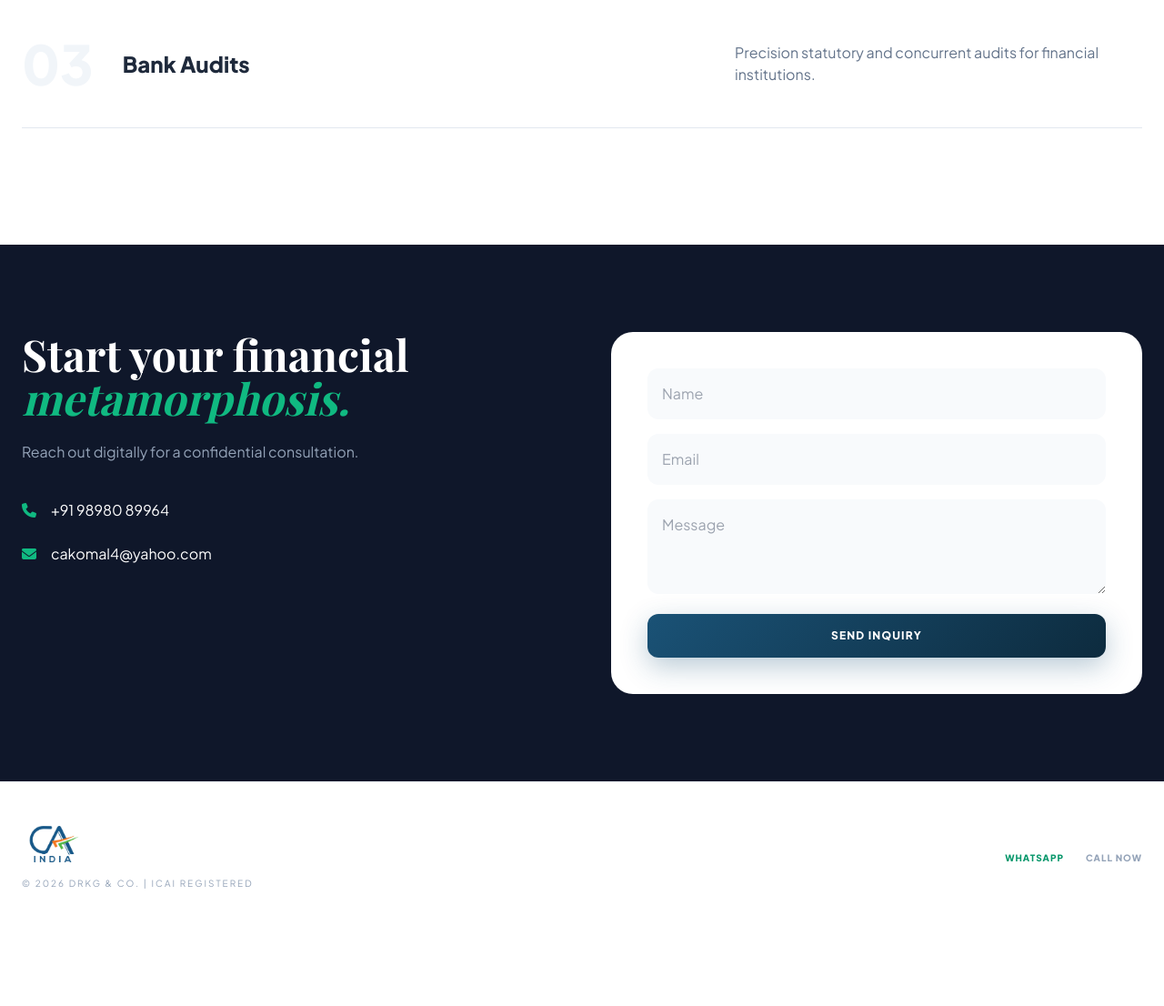
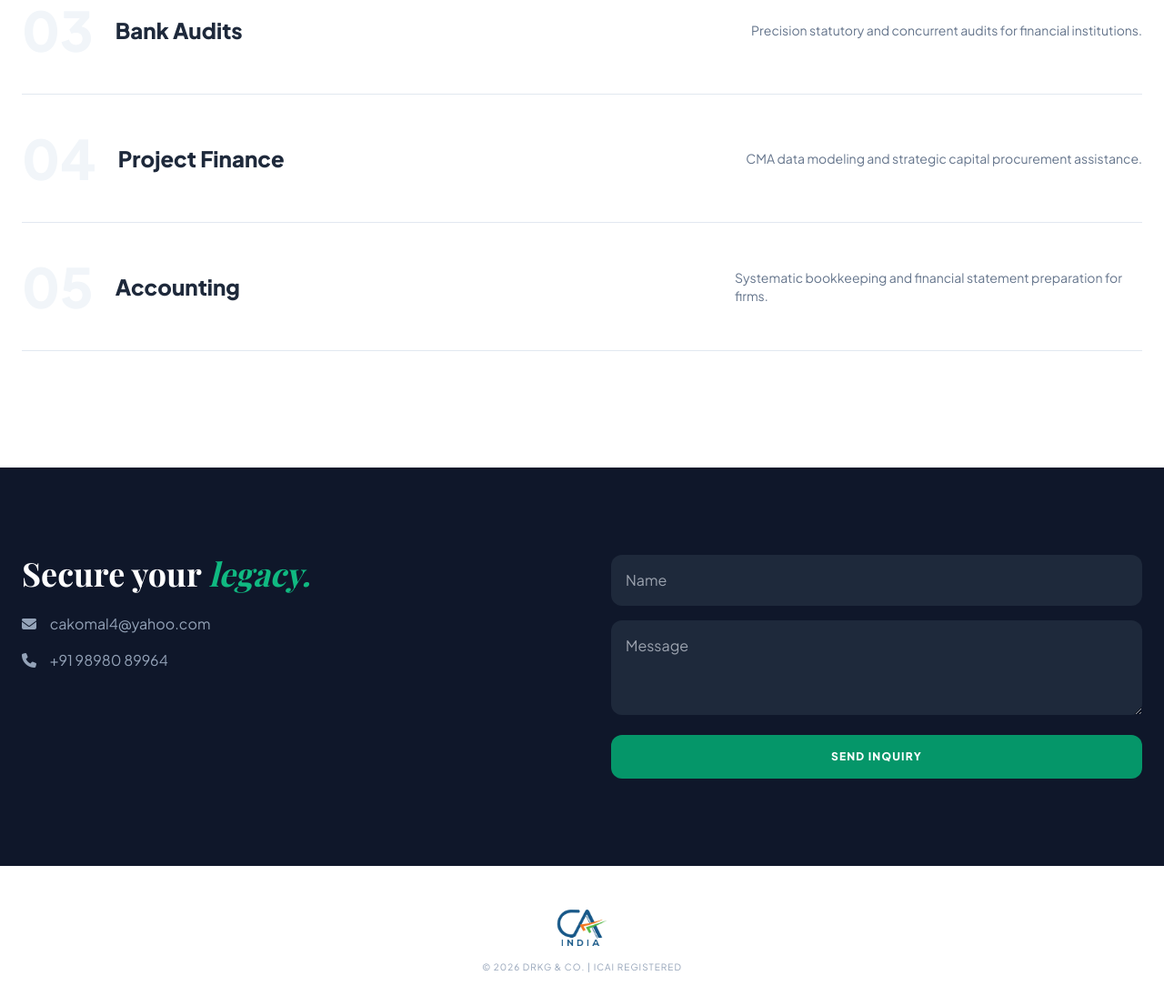
Before and after one commit to bkapasiagency-star/drkgwebsite2, a plain HTML site: page index.html in a window 1280 px wide. Shown: the part 1402-2508 px from the top of the page at 91% size. Before the commit the page ends 2429 px from the top, so only its background shows below. Drawn offline with nearby package versions, Linux system fonts and the light colour scheme; a web font is replaced by a local one.

Commit message:
Update index.html

```diff
--- a/index.html
+++ b/index.html
@@ -13,15 +13,13 @@
         :root {
             --ca-blue: #1A5276;
             --ca-emerald: #27AE60;
-            --ca-saffron: #F48221;
         }
 
         body { font-family: 'Plus Jakarta Sans', sans-serif; background-color: #ffffff; color: #1a202c; overflow-x: hidden; }
         .serif { font-family: 'Playfair Display', serif; }
 
-        /* Floating Nav with fixed mobile width */
         .nav-glass {
-            background: rgba(255, 255, 255, 0.85);
+            background: rgba(255, 255, 255, 0.9);
             backdrop-filter: blur(15px);
             border: 1px solid rgba(0,0,0,0.08);
             border-radius: 50px;
@@ -46,11 +44,10 @@
 </head>
 <body>
 
-    <header class="fixed w-full z-50 px-3 md:px-10 pt-4">
+    <header class="fixed w-full z-50 px-2 md:px-10 pt-4">
         <nav class="nav-glass max-w-7xl mx-auto px-4 md:px-8 h-16 md:h-20 flex items-center justify-between">
             <div class="flex items-center space-x-2 md:space-x-4 shrink-0">
                 <img src="New-CA-logo.webp" alt="CA Logo" class="h-8 md:h-12 w-auto shrink-0">
-                <div class="h-6 w-[1px] bg-slate-200 hidden sm:block"></div>
                 <span class="text-sm md:text-xl font-extrabold text-slate-800 tracking-tighter uppercase whitespace-nowrap">DRKG & CO.</span>
             </div>
 
@@ -61,7 +58,7 @@
                 <a href="#contact" class="hover:text-emerald-600 transition">Contact</a>
             </div>
 
-            <a href="tel:+919898089964" class="bg-slate-900 text-white px-4 md:px-6 py-2 md:py-3 rounded-full text-[10px] md:text-xs font-bold uppercase tracking-widest hover:bg-emerald-600 transition shadow-lg shrink-0 ml-2">
+            <a href="tel:+919898089964" class="bg-slate-900 text-white px-4 md:px-6 py-2 md:py-3 rounded-full text-[10px] md:text-xs font-bold uppercase tracking-widest hover:bg-emerald-600 transition shadow-lg shrink-0">
                 Secure Call
             </a>
         </nav>
@@ -69,7 +66,6 @@
 
     <section id="home" class="relative min-h-screen flex items-center pt-24">
         <div class="max-w-7xl mx-auto px-6 grid lg:grid-cols-2 gap-16 items-center">
-
             <div data-aos="fade-up" data-aos-duration="1000">
                 <div class="flex items-center space-x-2 mb-6">
                     <div class="h-[2px] w-8 bg-emerald-500"></div>
@@ -78,23 +74,18 @@
                 <h1 class="serif text-5xl lg:text-8xl text-slate-900 leading-tight mb-8">
                     Modern <span class="text-slate-400 italic">Financial</span> <br>Architecture.
                 </h1>
-                <p class="text-lg text-slate-500 mb-10 max-w-md font-light leading-relaxed">
-                    At DRKG & Co., we design fiscal strategies that protect and propel your business forward.
-                </p>
                 <div class="flex items-center space-x-4 md:space-x-6">
-                    <a href="#contact" class="cta-premium text-white px-8 md:px-10 py-4 md:py-5 rounded-full font-bold text-xs md:text-sm uppercase tracking-widest hover:scale-105 transition-all">Consultation</a>
+                    <a href="#contact" class="cta-premium text-white px-8 py-4 rounded-full font-bold text-xs uppercase tracking-widest hover:scale-105 transition-all">Consultation</a>
                     <div class="h-10 w-[1px] bg-slate-200"></div>
                     <p class="text-[10px] font-bold text-slate-400 uppercase tracking-widest">13+ Years • 1k+ Clients</p>
                 </div>
             </div>
 
             <div class="relative mt-12 lg:mt-0" data-aos="zoom-in" data-aos-duration="1200">
-                <div class="relative p-2 border border-slate-100 rounded-br-[100px]">
-                    <img src="komal.jpg" alt="CA Komal Bhavnagari" class="rounded-br-[100px] shadow-2xl h-[400px] md:h-[600px] w-full object-cover">
-                </div>
-                <div class="absolute -bottom-6 md:-bottom-10 -left-4 md:-left-10 bg-white p-6 md:p-8 shadow-2xl rounded-2xl max-w-[240px] md:max-w-xs border border-slate-50">
-                    <h3 class="serif text-xl md:text-2xl text-slate-900">Komal Bhavnagari</h3>
-                    <p class="text-emerald-600 font-bold text-[9px] md:text-[10px] uppercase tracking-widest mt-2">Founder • F.C.A. • LL.B.</p>
+                <img src="komal.jpg" alt="CA Komal Bhavnagari" class="rounded-br-[100px] shadow-2xl h-[400px] md:h-[600px] w-full object-cover">
+                <div class="absolute -bottom-6 -left-4 bg-white p-6 shadow-2xl rounded-2xl border border-slate-50">
+                    <h3 class="serif text-xl text-slate-900 leading-none">Komal Bhavnagari</h3>
+                    <p class="text-emerald-600 font-bold text-[9px] uppercase tracking-widest mt-2">Founder • F.C.A. • LL.B.</p>
                 </div>
             </div>
         </div>
@@ -102,76 +93,75 @@
 
     <section id="services" class="py-32 bg-white">
         <div class="max-w-7xl mx-auto px-6">
-            <div class="flex flex-col mb-20" data-aos="fade-up">
-                <h2 class="serif text-5xl lg:text-6xl text-slate-900 mb-2">Our Expertise</h2>
-                <span class="text-slate-400 font-bold uppercase tracking-[0.3em] text-[10px] md:text-xs">Bespoke Financial Services</span>
-                <div class="h-1 w-20 bg-emerald-500 mt-6"></div>
+            <div class="flex flex-col mb-16" data-aos="fade-up">
+                <h2 class="serif text-5xl lg:text-6xl text-slate-900 leading-none">Our Expertise</h2>
+                <span class="text-slate-400 font-bold uppercase tracking-[0.3em] text-[10px] mt-4 block">Bespoke Financial Services</span>
             </div>
 
             <div class="grid lg:grid-cols-1">
                 <div class="service-hover-card py-10 flex flex-col md:flex-row md:items-center justify-between group" data-aos="fade-up">
-                    <div class="flex items-center space-x-6 md:space-x-8">
+                    <div class="flex items-center space-x-6">
                         <span class="text-slate-100 group-hover:text-emerald-100 text-4xl md:text-6xl font-bold transition">01</span>
                         <h4 class="text-xl md:text-2xl font-bold text-slate-800">Income Tax Return</h4>
                     </div>
-                    <p class="text-slate-500 md:max-w-md mt-4 md:mt-0 text-sm md:text-base">Strategic planning and filing for high-impact individuals and corporates.</p>
+                    <p class="text-slate-500 md:max-w-md mt-4 md:mt-0 text-sm">Strategic planning and filing for high-impact individuals and corporates.</p>
                 </div>
 
                 <div class="service-hover-card py-10 flex flex-col md:flex-row md:items-center justify-between group" data-aos="fade-up">
-                    <div class="flex items-center space-x-6 md:space-x-8">
+                    <div class="flex items-center space-x-6">
                         <span class="text-slate-100 group-hover:text-emerald-100 text-4xl md:text-6xl font-bold transition">02</span>
                         <h4 class="text-xl md:text-2xl font-bold text-slate-800">GST Services</h4>
                     </div>
-                    <p class="text-slate-500 md:max-w-md mt-4 md:mt-0 text-sm md:text-base">Comprehensive governance, audits, and periodic filing management.</p>
+                    <p class="text-slate-500 md:max-w-md mt-4 md:mt-0 text-sm">Comprehensive governance, audits, and periodic filing management.</p>
                 </div>
 
                 <div class="service-hover-card py-10 flex flex-col md:flex-row md:items-center justify-between group" data-aos="fade-up">
-                    <div class="flex items-center space-x-6 md:space-x-8">
+                    <div class="flex items-center space-x-6">
                         <span class="text-slate-100 group-hover:text-emerald-100 text-4xl md:text-6xl font-bold transition">03</span>
                         <h4 class="text-xl md:text-2xl font-bold text-slate-800">Bank Audits</h4>
                     </div>
-                    <p class="text-slate-500 md:max-w-md mt-4 md:mt-0 text-sm md:text-base">Precision statutory and concurrent audits for financial institutions.</p>
+                    <p class="text-slate-500 md:max-w-md mt-4 md:mt-0 text-sm">Precision statutory and concurrent audits for financial institutions.</p>
+                </div>
+
+                <div class="service-hover-card py-10 flex flex-col md:flex-row md:items-center justify-between group" data-aos="fade-up">
+                    <div class="flex items-center space-x-6">
+                        <span class="text-slate-100 group-hover:text-emerald-100 text-4xl md:text-6xl font-bold transition">04</span>
+                        <h4 class="text-xl md:text-2xl font-bold text-slate-800">Project Finance</h4>
+                    </div>
+                    <p class="text-slate-500 md:max-w-md mt-4 md:mt-0 text-sm">CMA data modeling and strategic capital procurement assistance.</p>
+                </div>
+
+                <div class="service-hover-card py-10 flex flex-col md:flex-row md:items-center justify-between group" data-aos="fade-up">
+                    <div class="flex items-center space-x-6">
+                        <span class="text-slate-100 group-hover:text-emerald-100 text-4xl md:text-6xl font-bold transition">05</span>
+                        <h4 class="text-xl md:text-2xl font-bold text-slate-800">Accounting</h4>
+                    </div>
+                    <p class="text-slate-500 md:max-w-md mt-4 md:mt-0 text-sm">Systematic bookkeeping and financial statement preparation for firms.</p>
                 </div>
             </div>
         </div>
     </section>
 
     <section id="contact" class="py-24 bg-slate-900 text-white">
-        <div class="max-w-7xl mx-auto px-6">
-            <div class="grid lg:grid-cols-2 gap-16">
-                <div data-aos="fade-right">
-                    <h2 class="serif text-4xl md:text-5xl mb-6">Start your financial <br><span class="text-emerald-500 italic">metamorphosis.</span></h2>
-                    <p class="text-slate-400 mb-10">Reach out digitally for a confidential consultation.</p>
-                    <div class="space-y-6">
-                        <p class="flex items-center space-x-4"><i class="fas fa-phone text-emerald-500"></i> <span>+91 98980 89964</span></p>
-                        <p class="flex items-center space-x-4"><i class="fas fa-envelope text-emerald-500"></i> <span>cakomal4@yahoo.com</span></p>
-                    </div>
-                </div>
-                <div class="bg-white p-8 md:p-10 rounded-3xl" data-aos="fade-left">
-                    <form action="#" class="space-y-4">
-                        <input type="text" placeholder="Name" class="w-full bg-slate-50 border-none p-4 rounded-xl text-slate-900 outline-none focus:ring-2 focus:ring-emerald-500">
-                        <input type="email" placeholder="Email" class="w-full bg-slate-50 border-none p-4 rounded-xl text-slate-900 outline-none focus:ring-2 focus:ring-emerald-500">
-                        <textarea rows="3" placeholder="Message" class="w-full bg-slate-50 border-none p-4 rounded-xl text-slate-900 outline-none focus:ring-2 focus:ring-emerald-500"></textarea>
-                        <button class="w-full cta-premium py-4 rounded-xl font-bold uppercase tracking-widest text-xs">Send Inquiry</button>
-                    </form>
+        <div class="max-w-7xl mx-auto px-6 grid lg:grid-cols-2 gap-16">
+            <div>
+                <h2 class="serif text-4xl mb-6">Secure your <span class="text-emerald-500 italic">legacy.</span></h2>
+                <div class="space-y-4 text-slate-400">
+                    <p><i class="fas fa-envelope mr-3"></i> cakomal4@yahoo.com</p>
+                    <p><i class="fas fa-phone mr-3"></i> +91 98980 89964</p>
                 </div>
             </div>
+            <form class="space-y-4">
+                <input type="text" placeholder="Name" class="w-full bg-slate-800 border-none p-4 rounded-xl text-white outline-none">
+                <textarea rows="3" placeholder="Message" class="w-full bg-slate-800 border-none p-4 rounded-xl text-white outline-none"></textarea>
+                <button class="w-full bg-emerald-600 py-4 rounded-xl font-bold uppercase tracking-widest text-xs">Send Inquiry</button>
+            </form>
         </div>
     </section>
 
-    <footer class="py-12 bg-white border-t border-slate-100">
-        <div class="max-w-7xl mx-auto px-6 text-center md:text-left">
-            <div class="flex flex-col md:flex-row justify-between items-center">
-                <div class="mb-6 md:mb-0">
-                    <img src="New-CA-logo.webp" alt="CA Logo" class="h-10 mx-auto md:mx-0 mb-4">
-                    <p class="text-[10px] text-slate-400 uppercase tracking-[0.2em]">© 2026 DRKG & Co. | ICAI Registered</p>
-                </div>
-                <div class="flex space-x-6 text-[10px] font-bold text-slate-400 uppercase tracking-widest">
-                    <a href="https://wa.me/919898089964" class="text-emerald-600">WhatsApp</a>
-                    <a href="tel:+919898089964">Call Now</a>
-                </div>
-            </div>
-        </div>
+    <footer class="py-12 bg-white text-center">
+        <img src="New-CA-logo.webp" alt="CA Logo" class="h-10 mx-auto mb-4">
+        <p class="text-[10px] text-slate-400 uppercase tracking-widest">© 2026 DRKG & Co. | ICAI Registered</p>
     </footer>
 
     <script src="https://cdnjs.cloudflare.com/ajax/libs/aos/2.3.4/aos.js"></script>
```
